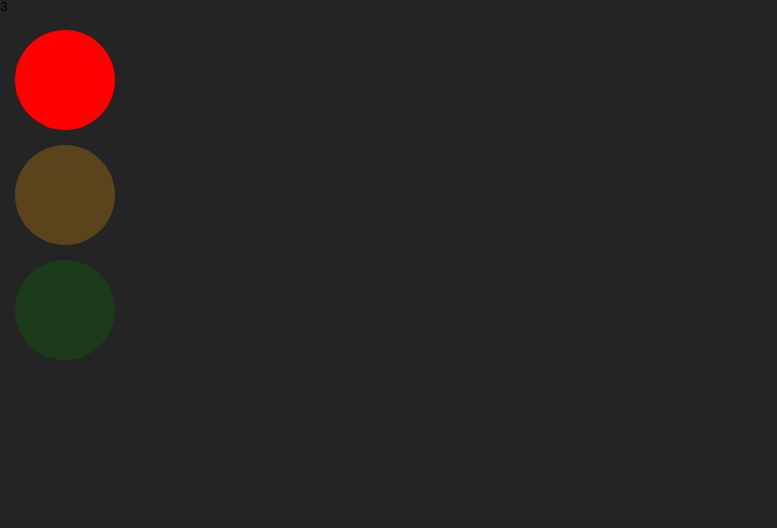
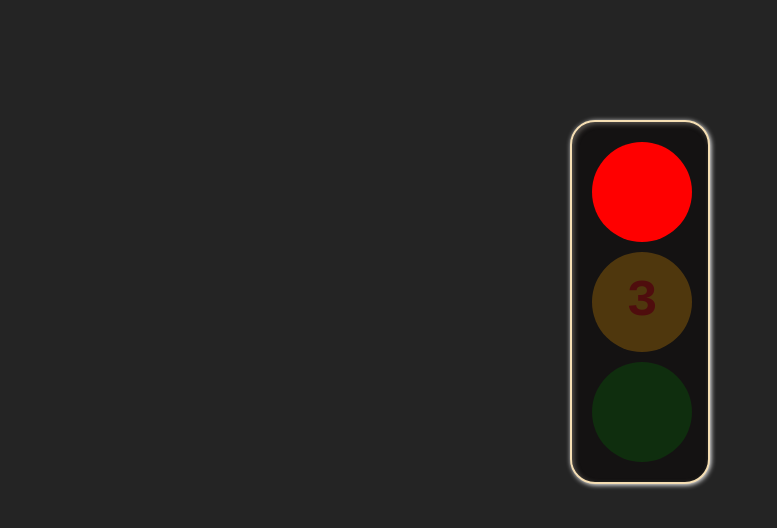
Before and after one commit to StiflerPasha/vue_traffic-light, a Vue app: page /1 in a window 1280 px wide. Shown: the top 528 px of the page, without its empty margins (0-777 px from the left). Built offline with nearby package versions, Linux system fonts and the light colour scheme.

Commit message:
timer // some CSS

```diff
--- a/src/components/Lights.vue
+++ b/src/components/Lights.vue
@@ -1,9 +1,16 @@
 <template>
-		<div>
-				<pre @click="countDown">{{counter}}</pre>
-				<div class="red" v-bind:class="{active: this.fire === 'red'}"></div>
-				<div class="yellow" v-bind:class="{active: this.fire === 'yellow'}"></div>
-				<div class="green" v-bind:class="{active: this.fire === 'green'}"></div>
+  <div class="lights">
+    <div class="light red"
+         v-bind:class="{active: this.fire === 'red'}"></div>
+    <div class="light yellow"
+         v-bind:class="{active: this.fire === 'yellow'}">
+      <pre class='timer'
+           @click="countDown"
+           v-bind:style="{color: this.fire}"
+           v-if="this.fire !== 'yellow'">{{counter}}</pre>
+    </div>
+    <div class="light green"
+         v-bind:class="{active: this.fire === 'green'}"></div>
   </div>
 </template>
 
@@ -24,6 +31,7 @@
 				  this.countDown();
 			   }, 1000);
 			} else {
+			   //this.$router.afterEach((to, from, next) => console.log(from));
 			   switch (this.$route.name) {
 				  case 'red': {
 					 this.$router.push({ name: 'yellow' });
@@ -52,34 +60,44 @@
 
 
 <style scoped>
-		.red {
+  .lights {
+    width: 140px;
+    margin: 15vh auto;
+    padding: 10px;
+    border: 2px solid wheat;
+    border-radius: 25px;
+    background: #141212;
+    box-shadow: inset 2px 2px 5px rgba(154, 147, 140, 0.5), 1px 1px 5px rgba(255, 255, 255, 1);
+  }
+
+  .light {
     width: 100px;
     height: 100px;
     border-radius: 50%;
-				background: red;
-				margin: 15px;
+    margin: 10px;
     opacity: 0.25;
   }
 
+  .red {
+    background: red;
+  }
+
   .yellow {
-				width: 100px;
-				height: 100px;
-				border-radius: 50%;
     background: orange;
-				margin: 15px;
-				opacity: 0.25;
   }
 
   .green {
-				width: 100px;
-				height: 100px;
-				border-radius: 50%;
     background: green;
-				margin: 15px;
-				opacity: 0.25;
   }
 
   .active {
     opacity: 1;
   }
+
+  .timer {
+    text-align: center;
+    line-height: 100px;
+    font-size: 4em;
+    font-weight: bolder;
+  }
 </style>
```
Lines whose indentation alone changed are shown as unchanged.
